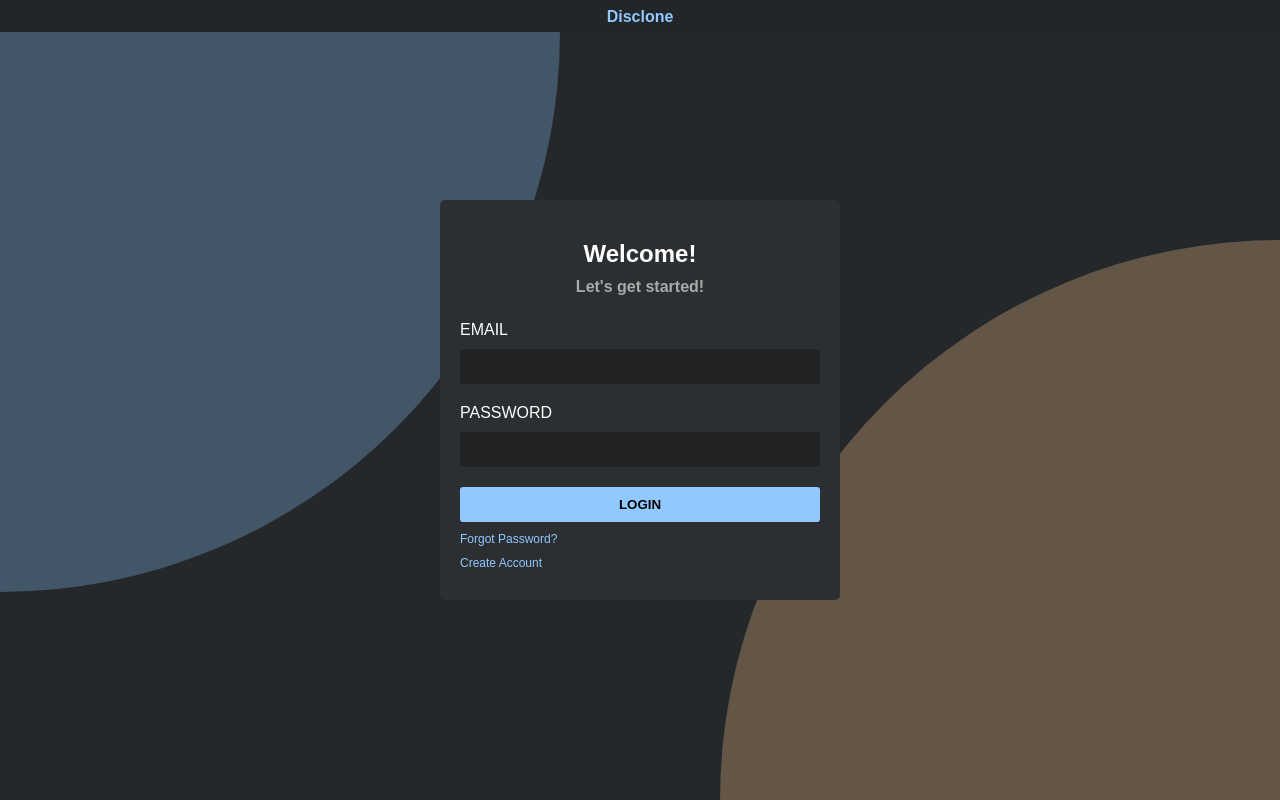
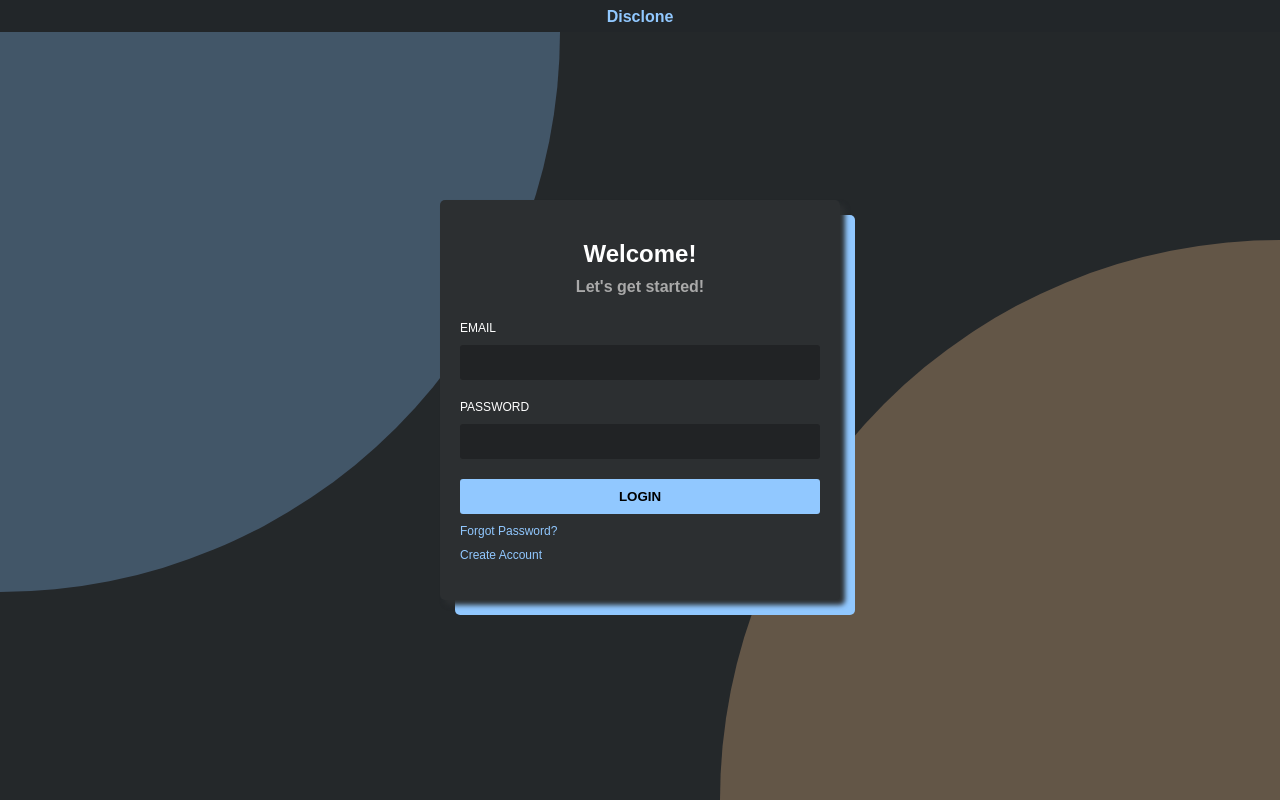
Before and after one commit to djdebnam/discord_clone, a React (Create React App) app: page / in a window 1280 px wide. Built offline with nearby package versions, Linux system fonts and the light colour scheme.

Commit message:
slight change to login container

```diff
--- a/src/components/Login.js
+++ b/src/components/Login.js
@@ -25,6 +25,7 @@ const Login = () => {
           <a href="/">Create Account</a>
         </div>
       </div>
+      <div id="login-container-background-primary"></div>
     </div>
   );
 };
--- a/src/index.css
+++ b/src/index.css
@@ -214,12 +214,23 @@
   border-radius: 5px;
   background-color: #2c2f31;
   transform: translate(-50%,-50%);
-
+  box-shadow: 5px 5px 5px 0 #2c2f31;
+}
+#login-container-background-primary{
+  height: 400px;
+  width: 400px;
+  z-index: 3;
+  position: fixed;
+  top: calc(50vh + 15px);
+  left: calc(50vw + 15px);
+  border-radius: 5px;
+  background-color: var(--primary-color);
+  transform: translate(-50%,-50%);
 }
 
 #login-header {
   color: white;
-  margin-top: 40px
+  margin-top: 40px;
 }
 
 #login-subheader {
@@ -244,6 +255,7 @@
   margin-left: 5%;
   color: white;
   text-transform: uppercase;
+  font-size: 12px;
 }
 
 #login-password {
@@ -263,6 +275,7 @@
   margin-left: 5%;
   color: white;
   text-transform: uppercase;
+  font-size: 12px;
 }
 
 #login-button {
```
Also changed, not shown: 1 other file (tests, documents, lock files or other folders).
